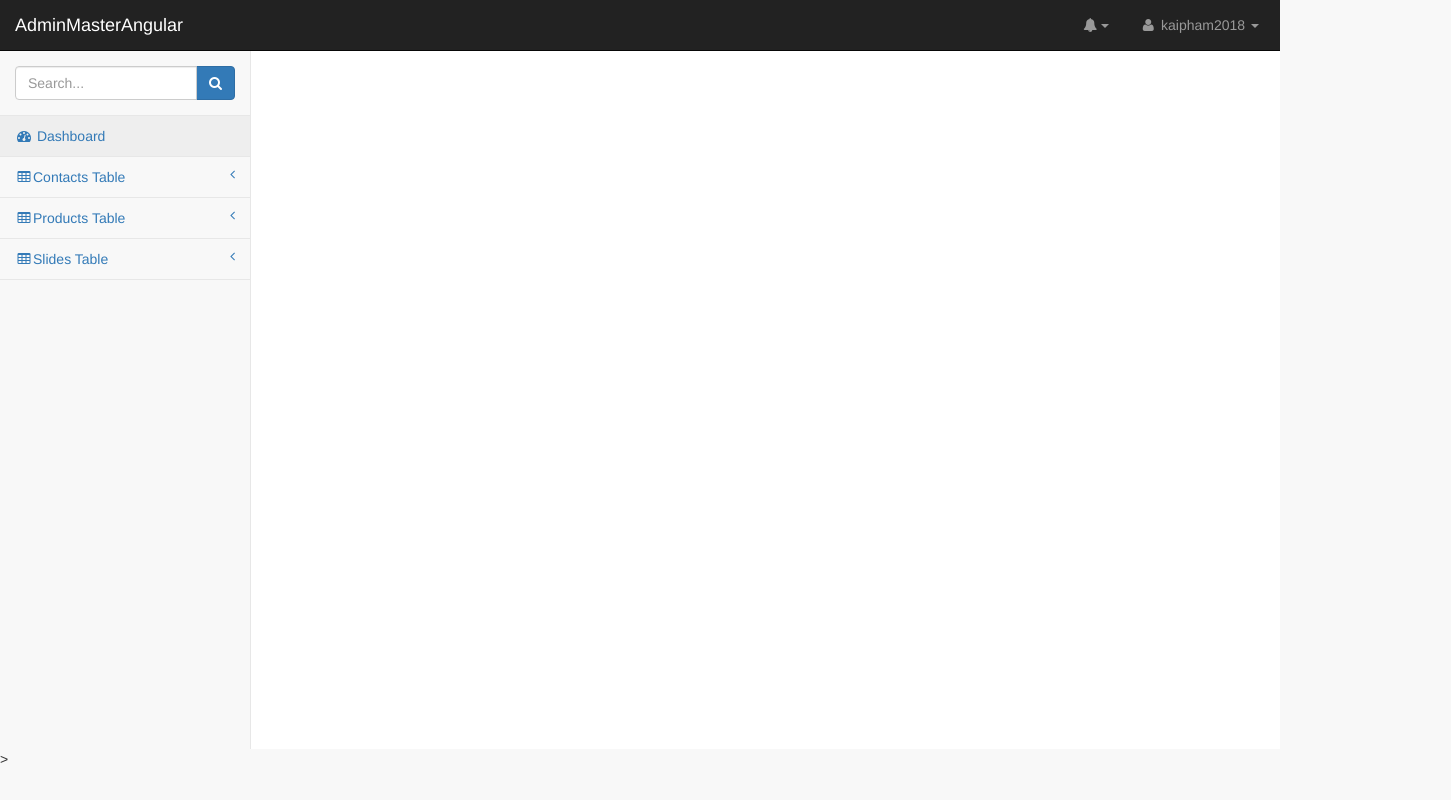
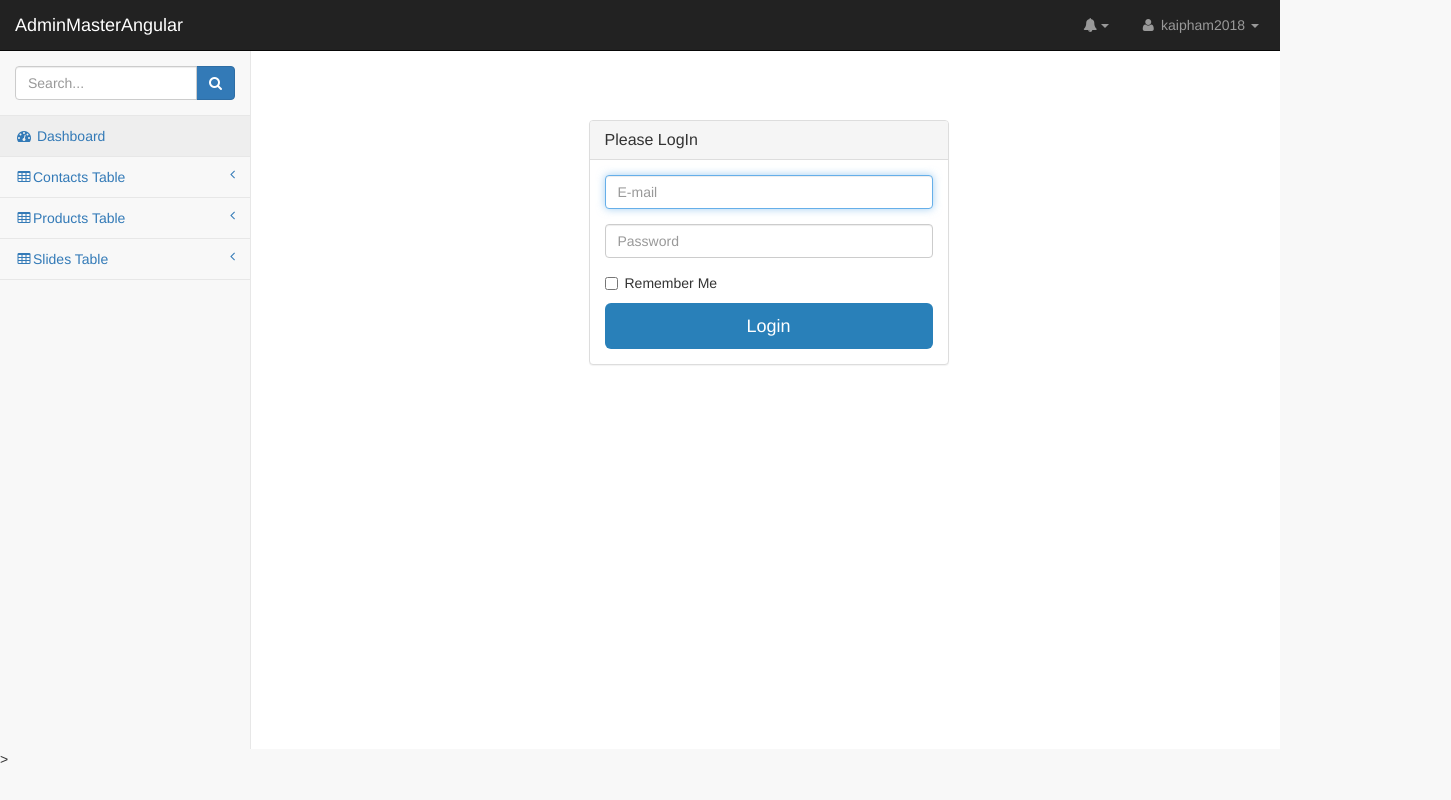
Before and after one commit to hovankhanh/company_website, an Angular app in the folder sunflower/: page /admin/login in a window 1280 px wide. Before the commit this address led to /. Shown: the whole page, 1451 px wide, since content can reach past the window. Built offline with nearby package versions, Linux system fonts and the light colour scheme.

Commit message:
design login form

```diff
--- /dev/null
+++ b/sunflower/src/app/pages/login/login.component.css
@@ -0,0 +1,11 @@
+.btn-login {
+    background-color: #2980b9;
+    color: #fff;
+    /* border-radius: 0px; */
+}
+
+.btn-login:hover {
+    background-color: #fff;
+    color: #2980b9;
+    border: 1px solid #2980b9;
+}
--- /dev/null
+++ b/sunflower/src/app/pages/login/login.component.html
@@ -0,0 +1,30 @@
+<div class="container">
+    <div class="row">
+        <div class="col-md-4 col-md-offset-3">
+            <div class="login-panel panel panel-default">
+                <div class="panel-heading">
+                    <h3 class="panel-title">Please LogIn</h3>
+                </div>
+                <div class="panel-body">
+                    <form role="form">
+                        <fieldset>
+                            <div class="form-group">
+                                <input class="form-control" placeholder="E-mail" name="email" type="email" autofocus>
+                            </div>
+                            <div class="form-group">
+                                <input class="form-control" placeholder="Password" name="password" type="password" value="">
+                            </div>
+                            <div class="checkbox">
+                                <label>
+                                    <input name="remember" type="checkbox" value="Remember Me">Remember Me
+                                </label>
+                            </div>
+                            <!-- Change this to a button or input when using this as a form -->
+                            <a href="index.html" class="btn btn-lg btn-login btn-block">Login</a>
+                        </fieldset>
+                    </form>
+                </div>
+            </div>
+        </div>
+    </div>
+</div>
--- /dev/null
+++ b/sunflower/src/app/pages/login/login.component.ts
@@ -0,0 +1,15 @@
+import { Component, OnInit } from '@angular/core';
+
+@Component({
+  selector: 'app-login',
+  templateUrl: './login.component.html',
+  styleUrls: ['./login.component.css']
+})
+export class LoginComponent implements OnInit {
+
+  constructor() { }
+
+  ngOnInit() {
+  }
+
+}
```
Also changed, not shown: sunflower/src/app/app.module.ts (+8 -6 lines).
